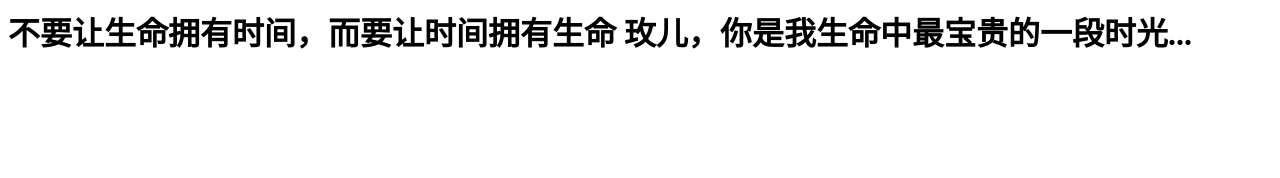
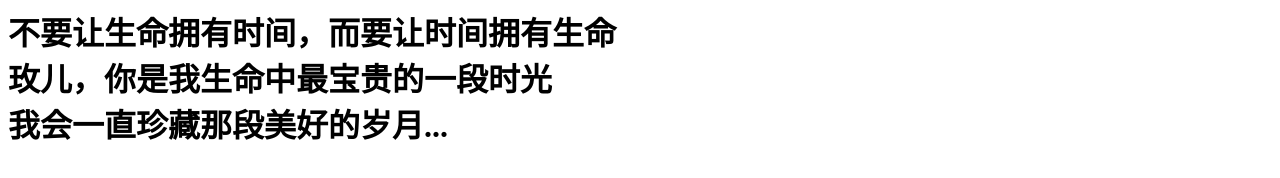
Before and after one commit to sexfio/sexfio.github.io, a plain HTML site: page index.html in a window 1280 px wide. Drawn offline with Linux system fonts and the light colour scheme.

Commit message:
Update index.html

```diff
--- a/index.html
+++ b/index.html
@@ -1,2 +1,5 @@
-<h1>不要让生命拥有时间，而要让时间拥有生命</ BR>
-玫儿，你是我生命中最宝贵的一段时光...</h1>
+<h1>
+不要让生命拥有时间，而要让时间拥有生命<br/>
+玫儿，你是我生命中最宝贵的一段时光<br/>
+我会一直珍藏那段美好的岁月...
+</h1>
```
